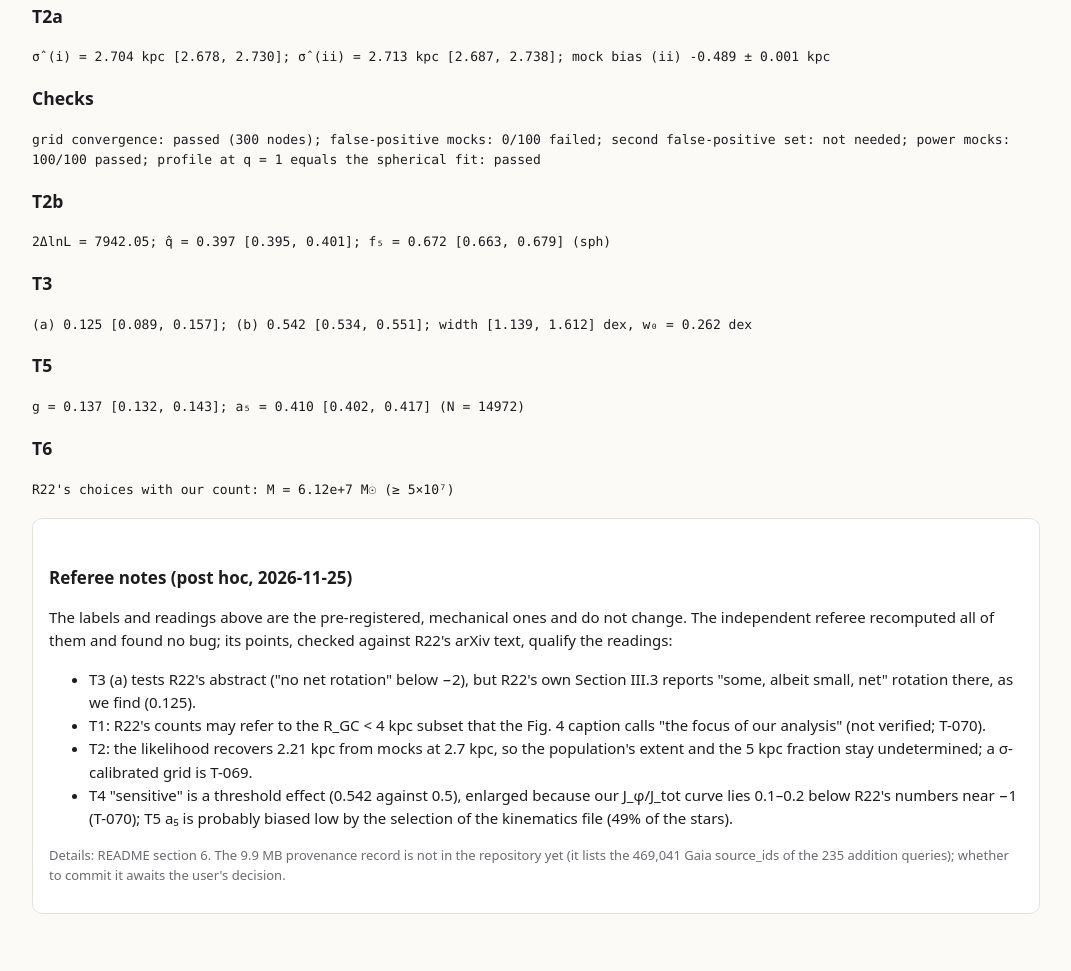
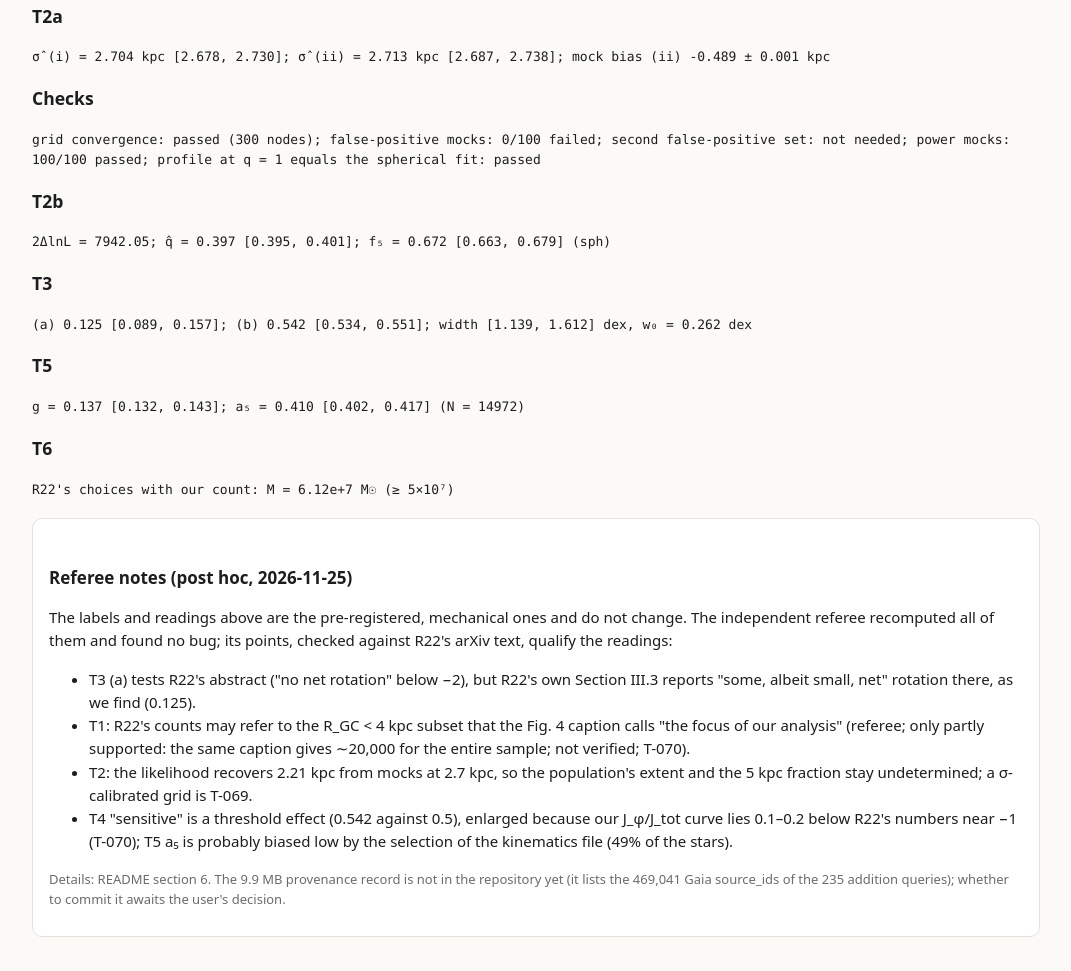
Before and after one commit to sudoghut/astrolab, a plain HTML site: page studies/012-m12-poor-old-heart/web/index.html in a window 1280 px wide. Shown: the part 1719-2690 px from the top of the page, without its empty margins (104-1175 px from the left). Before the commit the page ends 2667 px from the top, so only its background shows below. Drawn offline with Linux system fonts and the light colour scheme.

Commit message:
T-021 close-out gate 1 (1 serious, fixed): the R_GC < 4 kpc explanation marked only partly supported (Fig. 4 caption gives ~20,000 for the entire sample, not matched by our file) everywhere; minors: curve above R22 at -1.5 and below from -1.0 to -0.6, slope 0.6-0.8 per dex, elasticities within about 15%, claim notes why partial, STATUS phase line without M11; log
Co-Authored-By: Claude Opus 5.5 <noreply@anthropic.com>

```diff
--- a/studies/012-m12-poor-old-heart/web/index.html
+++ b/studies/012-m12-poor-old-heart/web/index.html
@@ -63,7 +63,7 @@
     <p><span class="en">The labels and readings above are the pre-registered, mechanical ones and do not change. The independent referee recomputed all of them and found no bug; its points, checked against R22's arXiv text, qualify the readings:</span><span class="zh">上面的标签与读法是按预注册机械得出的，不会改变。独立审稿重算了全部标签，没有发现错误；它的意见经对照 R22 的 arXiv 原文核实，对读法作了限定：</span></p>
     <ul>
       <li><span class="en">T3 (a) tests R22's abstract ("no net rotation" below −2), but R22's own Section III.3 reports "some, albeit small, net" rotation there, as we find (0.125).</span><span class="zh">T3 (a) 检验的是 R22 的摘要（−2 以下"没有净旋转"），但 R22 自己的第 III.3 节报告那里有"some, albeit small, net"旋转，与我们的结果（0.125）一致。</span></li>
-      <li><span class="en">T1: R22's counts may refer to the R_GC &lt; 4 kpc subset that the Fig. 4 caption calls "the focus of our analysis" (not verified; T-070).</span><span class="zh">T1：R22 的计数可能指图 4 图注称为"the focus of our analysis"的 R_GC &lt; 4 kpc 子集（未核实；T-070）。</span></li>
+      <li><span class="en">T1: R22's counts may refer to the R_GC &lt; 4 kpc subset that the Fig. 4 caption calls "the focus of our analysis" (referee; only partly supported: the same caption gives ∼20,000 for the entire sample; not verified; T-070).</span><span class="zh">T1：R22 的计数可能指图 4 图注称为"the focus of our analysis"的 R_GC &lt; 4 kpc 子集（审稿；只得到部分支持：同一图注给出全样本约 20,000 颗；未核实；T-070）。</span></li>
       <li><span class="en">T2: the likelihood recovers 2.21 kpc from mocks at 2.7 kpc, so the population's extent and the 5 kpc fraction stay undetermined; a σ-calibrated grid is T-069.</span><span class="zh">T2：似然从 2.7 kpc 的模拟恢复出 2.21 kpc，所以总体尺度与 5 kpc 以内的比例仍无法判定；按 σ 校准的网格为 T-069。</span></li>
       <li><span class="en">T4 "sensitive" is a threshold effect (0.542 against 0.5), enlarged because our J_φ/J_tot curve lies 0.1–0.2 below R22's numbers near −1 (T-070); T5 a₅ is probably biased low by the selection of the kinematics file (49% of the stars).</span><span class="zh">T4 的"敏感"是阈值效应（0.542 对比 0.5），又因我们的 J_φ/J_tot 曲线在 −1 附近比 R22 的数字低 0.1–0.2 而被放大（T-070）；T5 a₅ 很可能被运动学文件的选择压低（只有 49% 的星）。</span></li>
     </ul>
```
Also changed, not shown: 9 other files.
